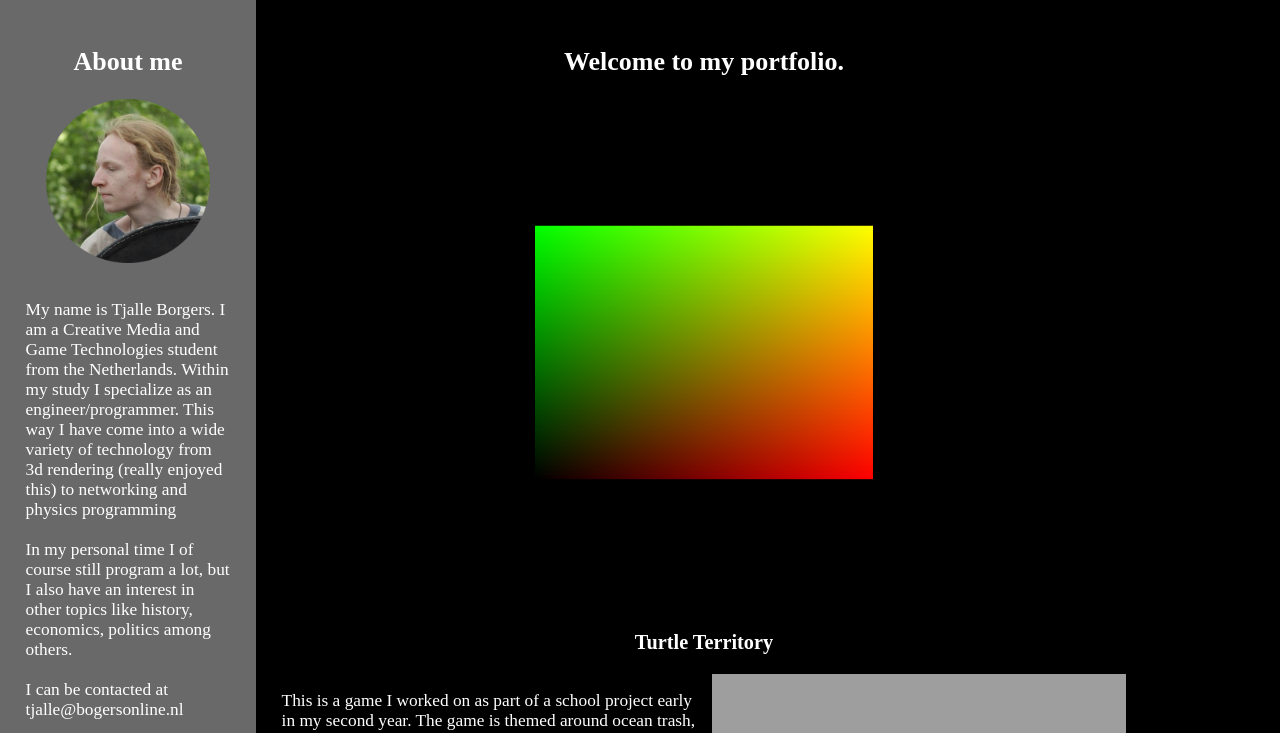
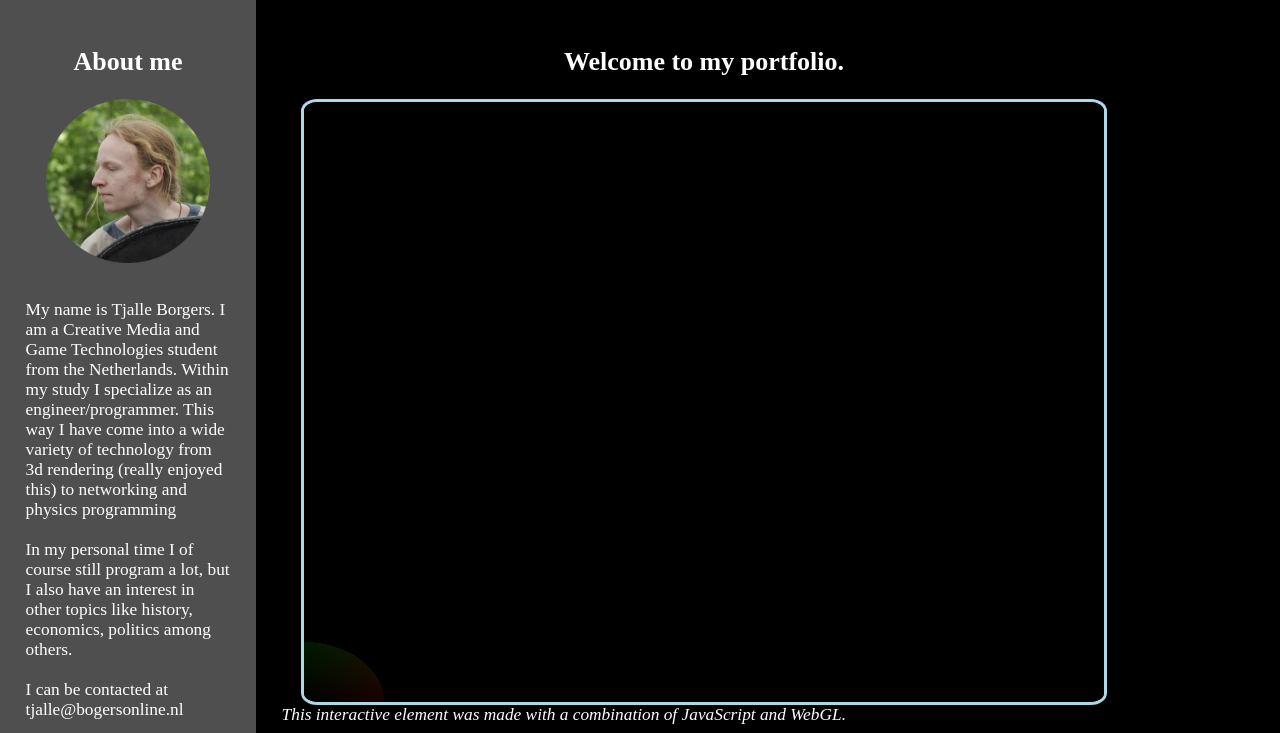
Before and after one commit to KronosTheTitan/KronosTheTitan.github.io, a plain HTML site: page index.html in a window 1280 px wide. Shown: the top 733 px of the page. Drawn offline with Linux system fonts and the light colour scheme; grey boxes are pictures that could not be loaded; animation ran at ten frames a second; a web font is replaced by a local one.

Commit message:
iteration 3

```diff
--- a/JavaScript/app.js
+++ b/JavaScript/app.js
@@ -21,25 +21,25 @@ const fragmentShaderText =
         '',
         'varying vec2 uvTransfer;',
         'varying vec3 pos;',
+        'uniform vec2 mouse;',
+        'uniform float mouseOnCanvas;',
         'void main()',
         '{',
-        '  gl_FragColor = vec4(uvTransfer,0, 1.0);',
+        '   float dist = length(uvTransfer - mouse);',
+        '   float inRange = step(dist,.1);',
+        '   vec2 color = mix(vec2(0),uvTransfer,inRange);',
+        '   gl_FragColor = vec4(color,0, 1.0);',
         '}'
     ].join('\n');
 
-const vertexShaderFile = 'JavaScript/shader.vs'
-const fragmentShaderFile = 'JavaScript/shader.fs'
-
-var gl;
-var vertexShader;
-var fragmentShader;
-var program;
-
-async function LoadShaderFile(filePath){
-    const file = await fetch(filePath);
-    //console.log(await file.text())
-    return await file.text();
-}
+let gl;
+let vertexShader;
+let fragmentShader;
+let program;
+let mouseLocation;
+let mouseOnCanvas;
+let lightX;
+let canvas;
 
 function CreateShaders(){
     vertexShader = gl.createShader(gl.VERTEX_SHADER);
@@ -76,7 +76,7 @@ function CreateShaders(){
 
 const InitDemo = function () {
 
-    let canvas = document.getElementById('game-surface');
+    canvas = document.getElementById('game-surface');
     gl = canvas.getContext('webgl');
 
     if (!gl) {
@@ -95,11 +95,11 @@ const InitDemo = function () {
 
     let triangleVertices =
         [ // X,   Y,    Z,      uvX, uvY
-            -0.5, 0.5,  0.0,    0.0, 1.0,
-            -0.5, -0.5, 0.0,    0.0, 0.0,
+            -1, 1,  0.0,    0.0, 1.0,
+            -1, -1, 0.0,    0.0, 0.0,
 
-            0.5, -0.5,  0.0,    1.0, 0.0,
-            0.5, 0.5,   0.0,    1.0, 1.0,
+            1, -1,  0.0,    1.0, 0.0,
+            1, 1,   0.0,    1.0, 1.0,
         ];
 
     let indices = [
@@ -139,9 +139,46 @@ const InitDemo = function () {
     gl.bindBuffer(gl.ELEMENT_ARRAY_BUFFER, indexBuffer);
     gl.bufferData(gl.ELEMENT_ARRAY_BUFFER, new Uint16Array(indices), gl.STATIC_DRAW);
 
+    mouseLocation = gl.getUniformLocation(program,"mouse");
+    mouseOnCanvas = gl.getUniformLocation(program,"mouseOnCanvas");
+
+    lightX = -1;
+
     let primitiveType = gl.TRIANGLES;
     let offset = 0;
     let count = 6;
     let indexType = gl.UNSIGNED_SHORT;
     gl.drawElements(primitiveType,count, indexType, offset);
+
+    canvas.addEventListener("mousemove", function (evt){
+        let mousePos = getMousePos(canvas, evt);
+        gl.uniform2fv(mouseLocation,[mousePos.x / canvas.width,mousePos.y / canvas.height * -1 + 1])
+        console.log(mousePos.x +","+ mousePos.y);
+    })
+
+    canvas.addEventListener("mouseleave", function (){
+        gl.uniform1fv(mouseOnCanvas,[0])
+    })
+
+    canvas.addEventListener("mouseenter", function (){
+        gl.uniform1fv(mouseOnCanvas,[1])
+    })
+
+    let loop = function () {
+        gl.clearColor(0, 0, 0, 1.0);
+        gl.clear(gl.DEPTH_BUFFER_BIT | gl.COLOR_BUFFER_BIT);
+
+        gl.drawElements(primitiveType,count, indexType, offset);
+
+        requestAnimationFrame(loop);
+    };
+    requestAnimationFrame(loop);
 };
+
+function getMousePos(canvas, evt) {
+    let rect = canvas.getBoundingClientRect();
+    return {
+        x: evt.clientX - rect.left,
+        y: evt.clientY - rect.top
+    };
+}
--- a/css/style.css
+++ b/css/style.css
@@ -15,8 +15,7 @@ body{
 section{
     width: 66%;
     height: 100%;
-    padding: 2%;
-    padding-right: 12%;
+    padding: 2% 12% 2% 2%;
     float: right;
 
     background-color: black;
@@ -26,7 +25,7 @@ aside{
     width: 16%;
     padding: 2%;
 
-    background-color: dimgrey;
+    background-color: #4f4f4f;
 }
 
 .TechStack{
@@ -57,8 +56,7 @@ h1{
 aside picture img{
     display: block;
     width: 80%;
-    padding: 10%;
-    padding-top: 0%;
+    padding: 0 10% 10%;
     margin-left: auto;
     margin-right: auto;
 }
@@ -128,10 +126,13 @@ ul li img{
 }
 
 #game-surface{
-    width: 80%;
-    margin-left: 10%;
-    margin-right: 10%;
-    height: auto;
+    border-radius: 2%;
+    border: solid lightblue;
+}
+
+#gameContainer{
+    display: flex;
+    justify-content: center;
 }
 
 a {
@@ -146,7 +147,7 @@ a {
     border-radius: 16px;
 
     background-color: lightblue;
-    font-family: "JetBrains Mono";
+    font-family: "JetBrains Mono", ui-monospace;
 }
 
 a:hover{
--- a/index.html
+++ b/index.html
@@ -11,7 +11,7 @@
                 About me
             </h1>
             <picture>
-                <img src="images/PFPWebsite.png">
+                <img src="images/PFPWebsite.png" alt="">
             </picture>
             <p>
                 My name is Tjalle Borgers. I am a Creative Media and Game Technologies student from the Netherlands.
@@ -23,31 +23,31 @@
             <h2>Tech I have worked with:</h2>
             <ul class="TechStack">
                 <li>
-                    <img src="images/Logos/CSharp.png">
+                    <img src="images/Logos/CSharp.png" alt="">
                 </li>
                 <li>
-                    <img src="images/Logos/Cpp.png">
+                    <img src="images/Logos/Cpp.png" alt="">
                 </li>
                 <li>
-                    <img src="images/Logos/OpenGL.png">
+                    <img src="images/Logos/OpenGL.png" alt="">
                 </li>
                 <li>
-                    <img src="images/Logos/Unity.png">
+                    <img src="images/Logos/Unity.png" alt="">
                 </li>
                 <li>
-                    <img src="images/Logos/Git.png">
+                    <img src="images/Logos/Git.png" alt="">
                 </li>
                 <li>
-                    <img src="images/Logos/Processing.png">
+                    <img src="images/Logos/Processing.png" alt="">
                 </li>
                 <li>
-                    <img src="images/Logos/JavaScript.png">
+                    <img src="images/Logos/JavaScript.png" alt="">
                 </li>
                 <li>
-                    <img src="images/Logos/HTML5.png">
+                    <img src="images/Logos/HTML5.png" alt="">
                 </li>
                 <li>
-                    <img src="images/Logos/CSS.png">
+                    <img src="images/Logos/CSS.png" alt="">
                 </li>
             </ul>
             <h2>Other platforms</h2>
@@ -56,9 +56,12 @@
         </aside>
         <section>
             <h1>Welcome to my portfolio.</h1>
-            <canvas id="game-surface" width="800" height="600">
-                Your browser does not support HTML5
-            </canvas>
+            <article id="gameContainer">
+                <canvas id="game-surface" width="800" height="600">
+                    Your browser does not support HTML5
+                </canvas>
+            </article>
+            <i>This interactive element was made with a combination of JavaScript and WebGL.</i>
             <article class="Turtle">
                 <h1>
                     Turtle Territory
```
Also changed, not shown: 2 other files.
